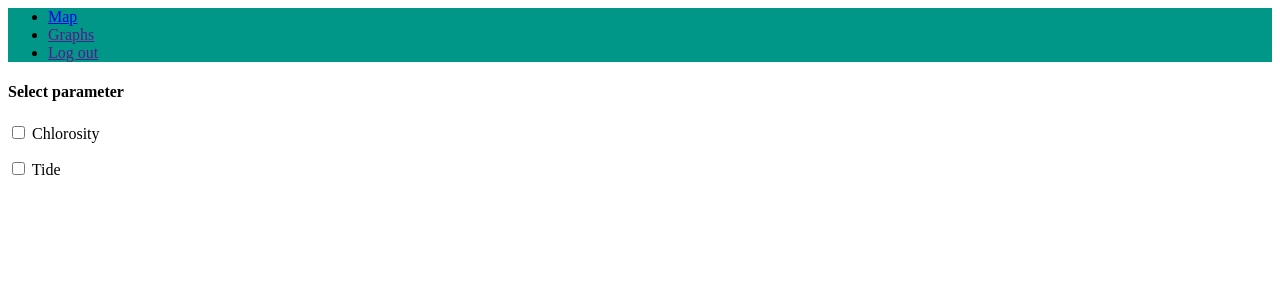
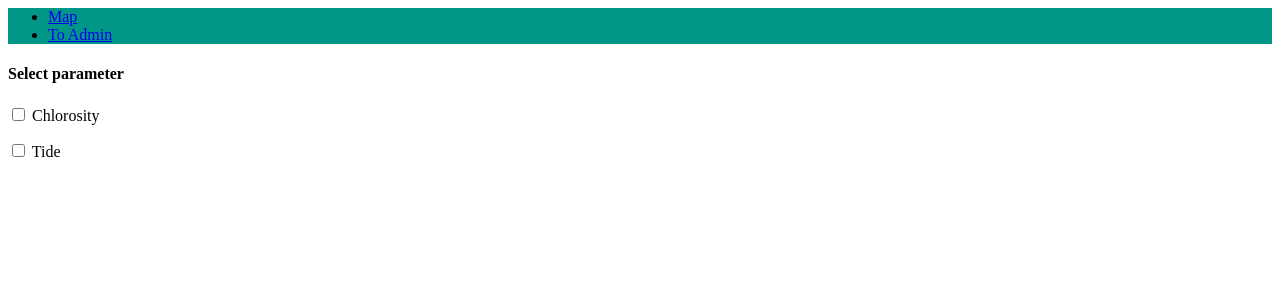
Before and after one commit to MartinaSprong/GroenePoortPrototype, a Django app: template V1prototype/templates/V1prototype/base.html in a window 1280 px wide. Shown: the top 300 px of the page. Run offline with Django 3.2, Linux system fonts and the light colour scheme; the template is opened without the code that fills it: values that come from a table or form of the project are taken from there, others are empty; tables that the repository leaves empty hold one stand-in row (values such as "Sample post"); some libraries are stand-ins or nearby versions.

Commit message:
Link to admin panel

```diff
--- a/V1prototype/templates/V1prototype/base.html
+++ b/V1prototype/templates/V1prototype/base.html
@@ -20,8 +20,8 @@
       {% comment %}<a href="#" class="brand-logo">Logo</a>{% endcomment %}
       <ul id="nav-mobile" class="right hide-on-med-and-down">
         <li><a href="/V1prototype/">Map</a></li>
-        <li><a href="">Graphs</a></li>
-        <li><a href="">Log out</a></li>
+        <li><a href="/admin">To Admin</a></li>
+        {% comment %}<li><a href="">Log out</a></li>{% endcomment %}
       </ul>
     </div>
   </nav>
```
